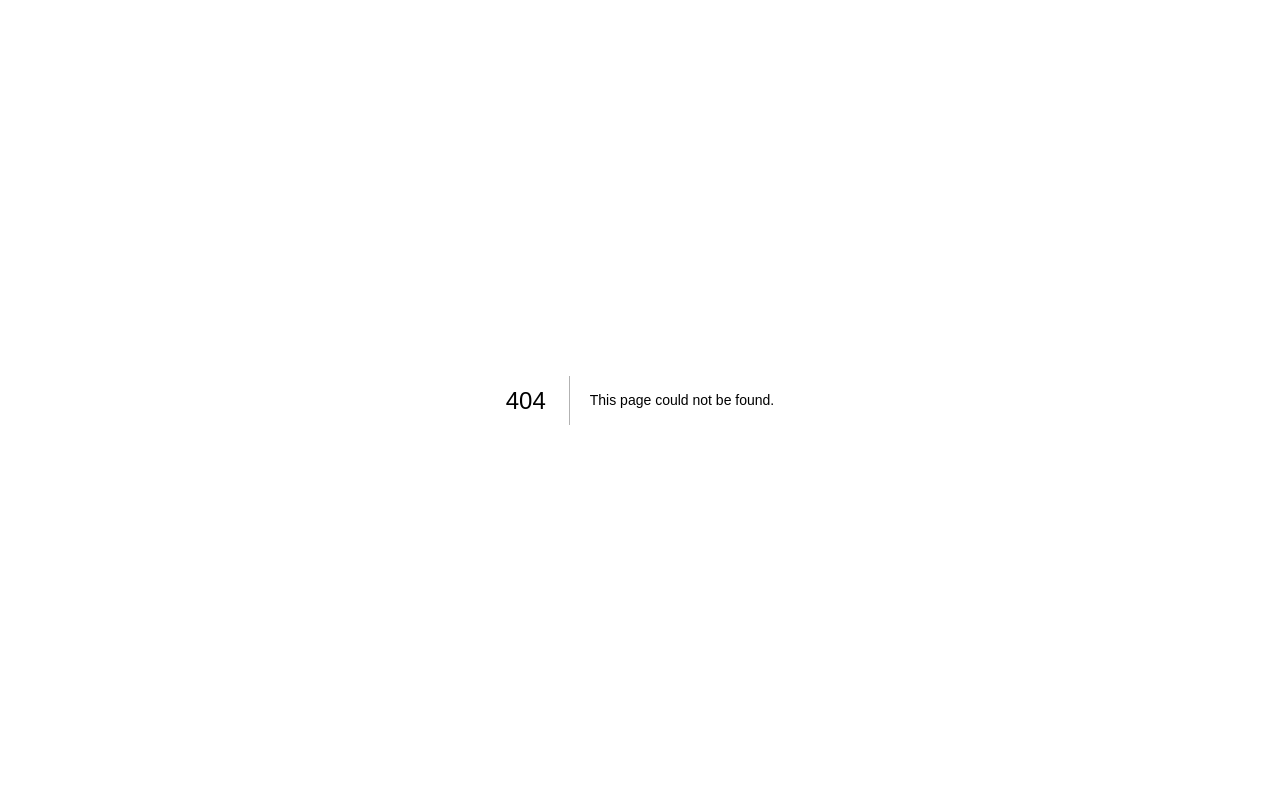
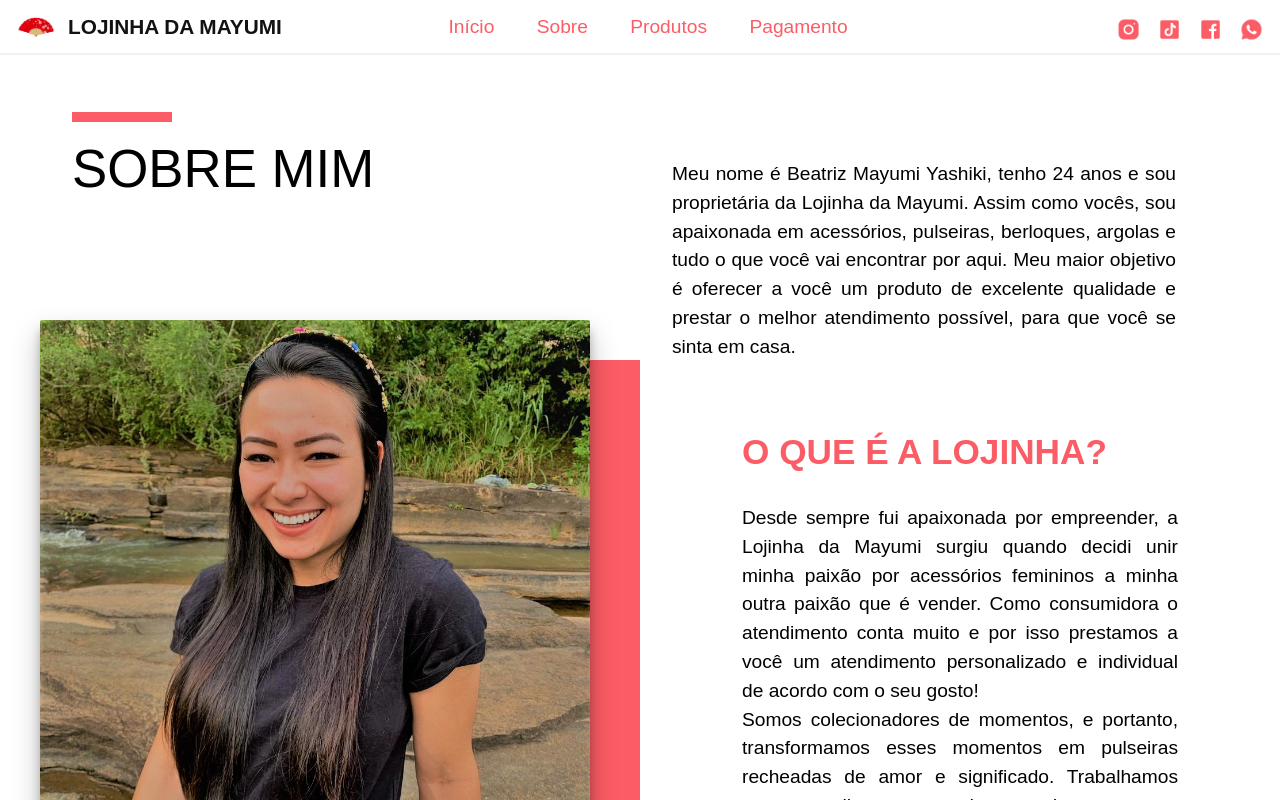
Before and after one commit to rodrigobergamindev/yashikiodonto, a Next.js app: page /About in a window 1280 px wide. Before the commit this address had no page. Shown: the top 800 px of the page. Built offline with nearby package versions, Linux system fonts and the light colour scheme; a web font is replaced by a local one.

Commit message:
atualizando about

```diff
--- a/src/components/Navbar/MenuItems.js
+++ b/src/components/Navbar/MenuItems.js
@@ -5,7 +5,7 @@ export const MenuItems = [
     },
     {
         title: 'Sobre',
-        url: 'Sobre',
+        url: 'About',
     },
     {
         title: 'Produtos',
--- a/src/pages/sobre.tsx
+++ b/src/pages/About.tsx
@@ -9,7 +9,7 @@ const ContainerAbout = styled.section`
     flex-flow: column nowrap;
     width: 100%;
     align-items: center;
-    margin-bottom: 10rem;
+    margin-bottom: 14rem;
 
     @media (max-width: 931px) {
         display:none;
@@ -230,7 +230,7 @@ const BodyDescription = styled.div`
 
 `
 
-export default function Sobre() {
+export default function About() {
     return (
         <div>
             <Head>
```
